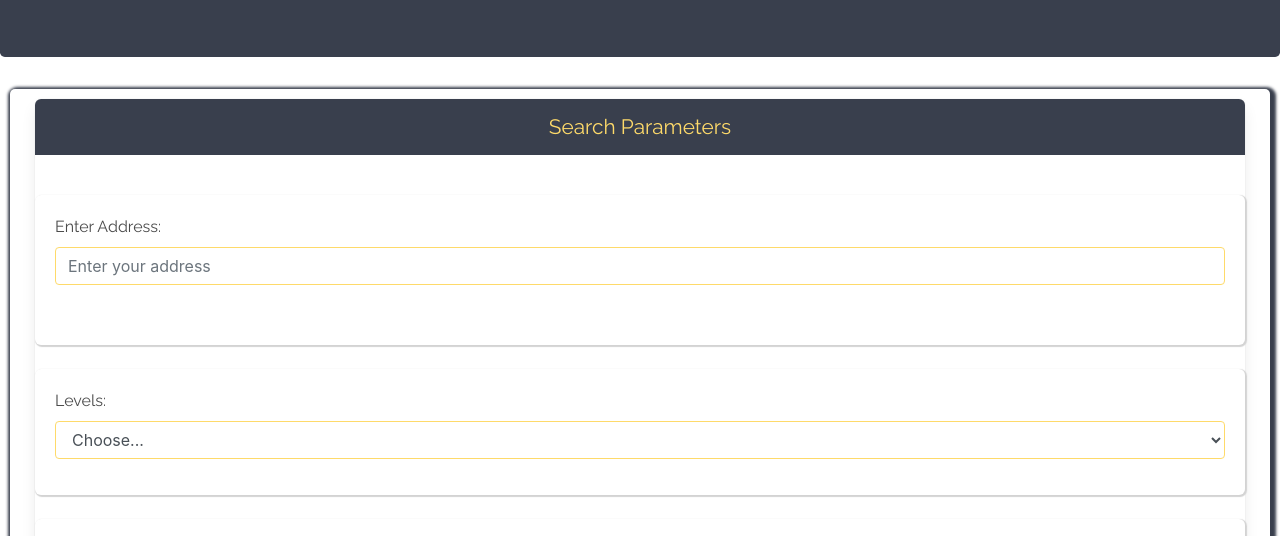
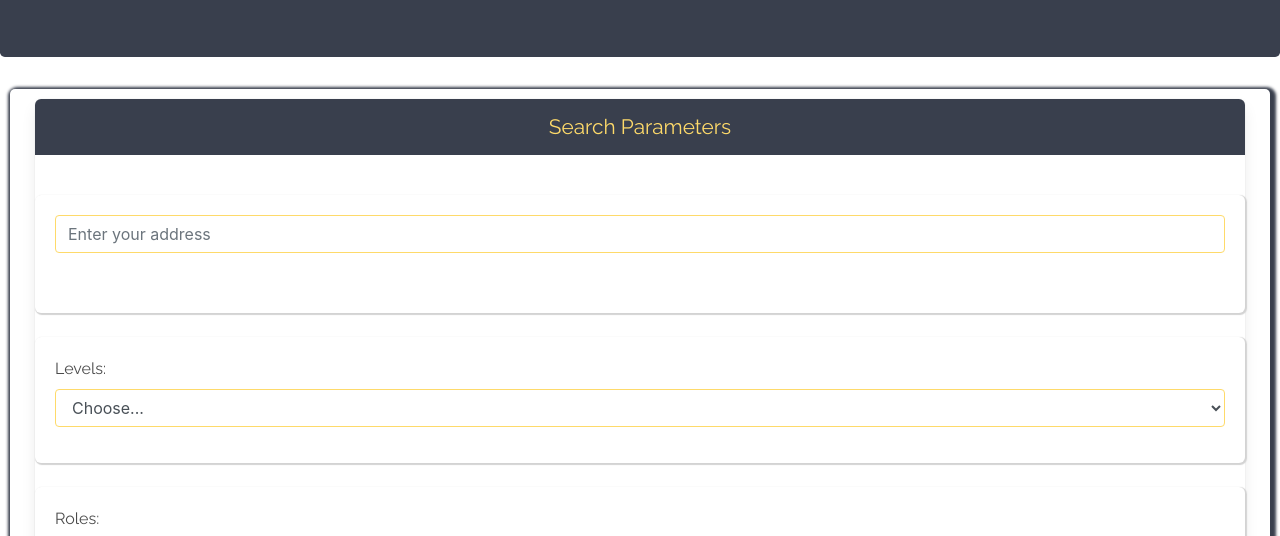
Before and after one commit to mollyvn/Project-One, a plain HTML site: page representatives.html in a window 1280 px wide. Shown: the part 215-751 px from the top of the page. Drawn offline with nearby package versions, Linux system fonts and the light colour scheme; some packages are replaced by stand-ins of ours.

Commit message:
autocomplete changes

```diff
--- a/representatives.html
+++ b/representatives.html
@@ -41,7 +41,7 @@
                           <div class="tile is-child box">
 
                             <div class="form-group ">
-                                <label for="search-term">Enter Address:</label>
+                                <!-- <label for="search-term">Enter Address:</label> -->
                                 <input id="autocomplete" placeholder="Enter your address" onFocus="geolocate()" type="text" class="form-control">
                                 <br>
 
```
